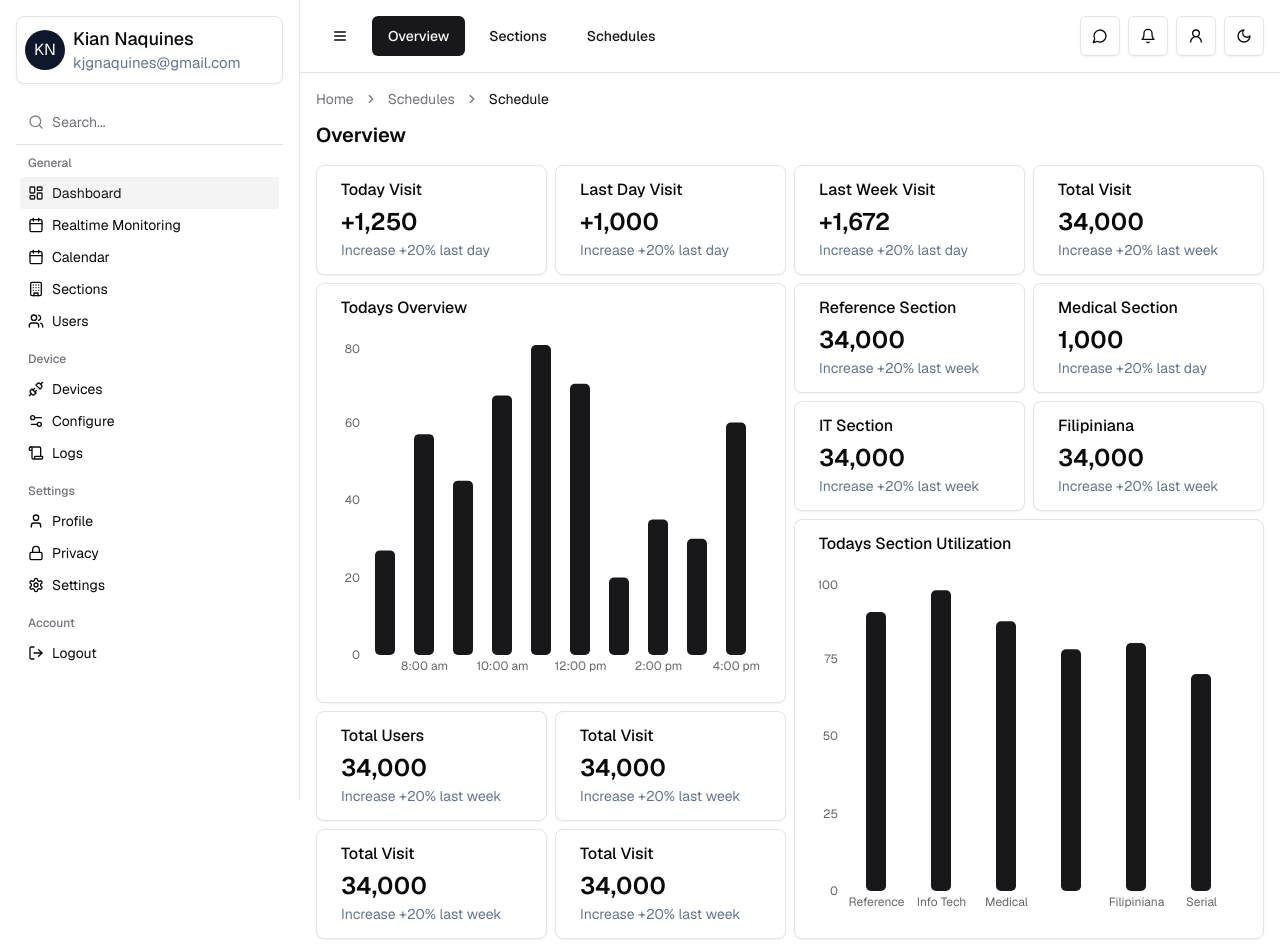
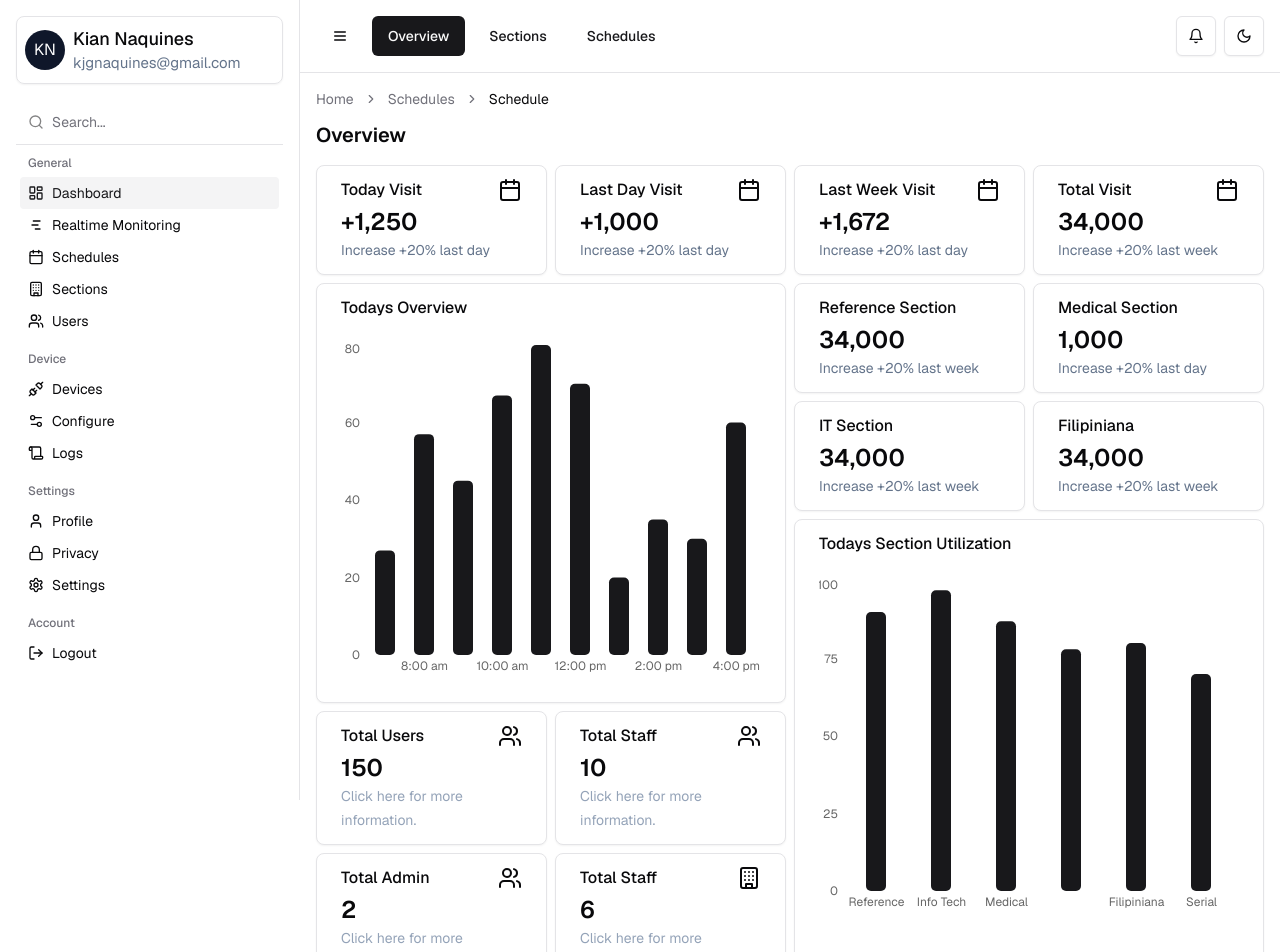
Before and after one commit to kiannaquines/crowd-monitoring-app, a Next.js app: page / in a window 1280 px wide. Shown: the top 952 px of the page. Built offline with nearby package versions, Linux system fonts and the light colour scheme.

Commit message:
finished dashboard

```diff
--- a/app/page.tsx
+++ b/app/page.tsx
@@ -8,9 +8,11 @@
   CardHeader,
   CardTitle,
 } from "@/components/ui/card"
-import { Building } from 'lucide-react';
+import { Building,Calendar,User,Users } from 'lucide-react';
 import BarGraphToday from '../components/BarGraphToday';
 import UtilizationGraph from '../components/UtilizationGraph';
+import DashboardCalendar from '@/components/DashboardCalendar';
+import Link from 'next/link';
 
 const HomePage = () => {
   return (
@@ -20,7 +22,10 @@
       <div className='grid grid-cols-4 mt-4 gap-2'>
         <Card className='shadow-sm'>
           <CardContent className='py-3'>
+            <div className='flex flex-row justify-between justify-items-center items-center'>
               <h4 className='font-medium'>Today Visit</h4>
+              <Calendar/>
+            </div>
             <h1 className='text-2xl font-semibold mt-1'>+1,250</h1>
             <small className='text-slate-500 text-sm'>Increase +20% last day</small>
           </CardContent>
@@ -28,7 +33,10 @@
 
         <Card className='shadow-sm'>
           <CardContent className='py-3'>
+            <div className='flex flex-row justify-between justify-items-center items-center'>
               <h4 className='font-medium'>Last Day Visit</h4>
+              <Calendar/>
+            </div>
             <h1 className='text-2xl font-semibold mt-1'>+1,000</h1>
             <small className='text-slate-500 text-sm'>Increase +20% last day</small>
           </CardContent>
@@ -36,7 +44,10 @@
 
         <Card className='shadow-sm'>
           <CardContent className='py-3'>
+            <div className='flex flex-row justify-between justify-items-center items-center'>
               <h4 className='font-medium'>Last Week Visit</h4>
+              <Calendar/>
+            </div>
             <h1 className='text-2xl font-semibold mt-1'>+1,672</h1>
             <small className='text-slate-500 text-sm'>Increase +20% last day</small>
           </CardContent>
@@ -44,7 +55,10 @@
 
         <Card className='shadow-sm'>
           <CardContent className='py-3'>
+            <div className='flex flex-row justify-between justify-items-center items-center'>
               <h4 className='font-medium'>Total Visit</h4>
+              <Calendar/>
+            </div>
             <h1 className='text-2xl font-semibold mt-1'>34,000</h1>
             <small className='text-slate-500 text-sm'>Increase +20% last week</small>
           </CardContent>
@@ -89,45 +103,61 @@
           </CardContent>
         </Card>
 
-        <Card className='shadow-sm col-span-2 row-span-6'>
+        <Card className='shadow-sm col-span-2 row-span-6 min-h-[100px]'>
           <CardContent className='py-3'>
             <h4 className='font-medium'>Todays Section Utilization</h4>
             <UtilizationGraph/>
           </CardContent>
         </Card>
 
-        <Card className='shadow-sm'>
+        <Link href="/users">
+          <Card className='shadow-sm cursor-pointer'>
             <CardContent className='py-3'>
+              <div className='flex flex-row justify-between items-center justify-items-center'>
                 <h4 className='font-medium'>Total Users</h4>
-            <h1 className='text-2xl font-semibold mt-1'>34,000</h1>
-            <small className='text-slate-500 text-sm'>Increase +20% last week</small>
+                <Users/>
+              </div>
+              <h1 className='text-2xl font-semibold mt-1'>150</h1>
+              <small className='text-slate-400 text-sm'>Click here for more information.</small>
             </CardContent>
           </Card>
-
-        <Card className='shadow-sm'>
+        </Link>
+        <Link href="/users/staff">
+          <Card className='shadow-sm cursor-pointer'>
             <CardContent className='py-3'>
-            <h4 className='font-medium'>Total Visit</h4>
-            <h1 className='text-2xl font-semibold mt-1'>34,000</h1>
-            <small className='text-slate-500 text-sm'>Increase +20% last week</small>
+              <div className='flex flex-row justify-between items-center justify-items-center'>
+                <h4 className='font-medium'>Total Staff</h4>
+                <Users/>
+              </div>
+              <h1 className='text-2xl font-semibold mt-1'>10</h1>
+              <small className='text-slate-400 text-sm'>Click here for more information.</small>
             </CardContent>
           </Card>
-
-
-        <Card className='shadow-sm'>
+        </Link>
+        <Link href="/users/admin">
+          <Card className='shadow-sm cursor-pointer'>
             <CardContent className='py-3'>
-            <h4 className='font-medium'>Total Visit</h4>
-            <h1 className='text-2xl font-semibold mt-1'>34,000</h1>
-            <small className='text-slate-500 text-sm'>Increase +20% last week</small>
+              <div className='flex flex-row justify-between items-center justify-items-center'>
+                <h4 className='font-medium'>Total Admin</h4>
+                <Users/>
+              </div>
+              <h1 className='text-2xl font-semibold mt-1'>2</h1>
+              <small className='text-slate-400 text-sm'>Click here for more information.</small>
             </CardContent>
           </Card>
-
-        <Card className='shadow-sm'>
+        </Link>
+        <Link href="/sections">
+          <Card className='shadow-sm cursor-pointer'>
             <CardContent className='py-3'>
-            <h4 className='font-medium'>Total Visit</h4>
-            <h1 className='text-2xl font-semibold mt-1'>34,000</h1>
-            <small className='text-slate-500 text-sm'>Increase +20% last week</small>
+              <div className='flex flex-row justify-between items-center justify-items-center'>
+                <h4 className='font-medium'>Total Staff</h4>
+                <Building/>
+              </div>
+              <h1 className='text-2xl font-semibold mt-1'>6</h1>
+              <small className='text-slate-400 text-sm'>Click here for more information.</small>
             </CardContent>
           </Card>
+        </Link>
       </div>
     </main>
   )
--- /dev/null
+++ b/app/users/admin/page.tsx
@@ -0,0 +1,9 @@
+import React from 'react'
+
+const AdminPage = () => {
+  return (
+    <div>AdminPage</div>
+  )
+}
+
+export default AdminPage
--- /dev/null
+++ b/app/users/staff/page.tsx
@@ -0,0 +1,9 @@
+import React from 'react'
+
+const StaffPage = () => {
+  return (
+    <div>StaffPage</div>
+  )
+}
+
+export default StaffPage
--- /dev/null
+++ b/components/DashboardCalendar.tsx
@@ -0,0 +1,19 @@
+'use client';
+
+import React from 'react'
+import { Calendar } from "@/components/ui/calendar"
+
+const DashboardCalendar = () => {
+    const [date, setDate] = React.useState<Date | undefined>(new Date())
+
+    return (
+      <Calendar
+        mode="single"
+        selected={date}
+        onSelect={setDate}
+        className="rounded-md w-100"
+      />
+    )
+}
+
+export default DashboardCalendar
--- a/components/Header.tsx
+++ b/components/Header.tsx
@@ -1,7 +1,7 @@
 import React from "react";
 import { Button } from "@/components/ui/button"
 import Link from "next/link";
-import { Bell,MessageCircle,UserRound,Moon,Menu } from 'lucide-react';
+import { Bell,Moon,Menu } from 'lucide-react';
 
 const Header = () => {
     return (
@@ -22,13 +22,7 @@
             </div>
             <div className="flex flex-row gap-2">
             <Button variant="outline" size="icon" className="shadow-sm">
-                <MessageCircle className="h-4 w-4" />
-            </Button>
-            <Button variant="outline" size="icon" className="shadow-sm">
                 <Bell className="h-4 w-4" />
-            </Button>
-            <Button variant="outline" size="icon" className="shadow-sm">
-                <UserRound className="h-4 w-4 " />
             </Button>
             <Button variant="outline" size="icon" className="shadow-sm">
                 <Moon className="h-4 w-4 " />
--- a/components/Sidebar.tsx
+++ b/components/Sidebar.tsx
@@ -13,7 +13,8 @@
     Unplug,
     Settings2,
     LogOut,
-    Scroll
+    Scroll,
+    GanttChart
   } from "lucide-react"
 
 const Sidebar = () => {
@@ -33,12 +34,12 @@
                             </CommandItem>
                         </Link>
                         <CommandItem>
-                            <Calendar className="mr-2 h-4 w-4" />
+                            <GanttChart className="mr-2 h-4 w-4" />
                             <span>Realtime Monitoring</span>
                         </CommandItem>
                         <CommandItem>
                             <Calendar className="mr-2 h-4 w-4" />
-                            <span>Calendar</span>
+                            <span>Schedules</span>
                         </CommandItem>
                         <CommandItem>
                             <Building className="mr-2 h-4 w-4" />
--- /dev/null
+++ b/components/ui/calendar.tsx
@@ -0,0 +1,66 @@
+"use client"
+
+import * as React from "react"
+import { ChevronLeft, ChevronRight } from "lucide-react"
+import { DayPicker } from "react-day-picker"
+
+import { cn } from "@/lib/utils"
+import { buttonVariants } from "@/components/ui/button"
+
+export type CalendarProps = React.ComponentProps<typeof DayPicker>
+
+function Calendar({
+  className,
+  classNames,
+  showOutsideDays = true,
+  ...props
+}: CalendarProps) {
+  return (
+    <DayPicker
+      showOutsideDays={showOutsideDays}
+      className={cn("p-3", className)}
+      classNames={{
+        months: "flex flex-col sm:flex-row space-y-4 sm:space-x-4 sm:space-y-0",
+        month: "space-y-4",
+        caption: "flex justify-center pt-1 relative items-center",
+        caption_label: "text-sm font-medium",
+        nav: "space-x-1 flex items-center",
+        nav_button: cn(
+          buttonVariants({ variant: "outline" }),
+          "h-7 w-7 bg-transparent p-0 opacity-50 hover:opacity-100"
+        ),
+        nav_button_previous: "absolute left-1",
+        nav_button_next: "absolute right-1",
+        table: "w-full border-collapse space-y-1",
+        head_row: "flex",
+        head_cell:
+          "text-muted-foreground rounded-md w-9 font-normal text-[0.8rem]",
+        row: "flex w-full mt-2",
+        cell: "h-9 w-9 text-center text-sm p-0 relative [&:has([aria-selected].day-range-end)]:rounded-r-md [&:has([aria-selected].day-outside)]:bg-accent/50 [&:has([aria-selected])]:bg-accent first:[&:has([aria-selected])]:rounded-l-md last:[&:has([aria-selected])]:rounded-r-md focus-within:relative focus-within:z-20",
+        day: cn(
+          buttonVariants({ variant: "ghost" }),
+          "h-9 w-9 p-0 font-normal aria-selected:opacity-100"
+        ),
+        day_range_end: "day-range-end",
+        day_selected:
+          "bg-primary text-primary-foreground hover:bg-primary hover:text-primary-foreground focus:bg-primary focus:text-primary-foreground",
+        day_today: "bg-accent text-accent-foreground",
+        day_outside:
+          "day-outside text-muted-foreground opacity-50 aria-selected:bg-accent/50 aria-selected:text-muted-foreground aria-selected:opacity-30",
+        day_disabled: "text-muted-foreground opacity-50",
+        day_range_middle:
+          "aria-selected:bg-accent aria-selected:text-accent-foreground",
+        day_hidden: "invisible",
+        ...classNames,
+      }}
+      components={{
+        IconLeft: ({ ...props }) => <ChevronLeft className="h-4 w-4" />,
+        IconRight: ({ ...props }) => <ChevronRight className="h-4 w-4" />,
+      }}
+      {...props}
+    />
+  )
+}
+Calendar.displayName = "Calendar"
+
+export { Calendar }
--- /dev/null
+++ b/components/ui/input.tsx
@@ -0,0 +1,25 @@
+import * as React from "react"
+
+import { cn } from "@/lib/utils"
+
+export interface InputProps
+  extends React.InputHTMLAttributes<HTMLInputElement> {}
+
+const Input = React.forwardRef<HTMLInputElement, InputProps>(
+  ({ className, type, ...props }, ref) => {
+    return (
+      <input
+        type={type}
+        className={cn(
+          "flex h-10 w-full rounded-md border border-input bg-background px-3 py-2 text-sm ring-offset-background file:border-0 file:bg-transparent file:text-sm file:font-medium placeholder:text-muted-foreground focus-visible:outline-none focus-visible:ring-2 focus-visible:ring-ring focus-visible:ring-offset-2 disabled:cursor-not-allowed disabled:opacity-50",
+          className
+        )}
+        ref={ref}
+        {...props}
+      />
+    )
+  }
+)
+Input.displayName = "Input"
+
+export { Input }
--- a/package.json
+++ b/package.json
@@ -17,11 +17,13 @@
     "class-variance-authority": "^0.7.0",
     "clsx": "^2.1.1",
     "cmdk": "^1.0.0",
+    "date-fns": "^3.6.0",
     "geist": "^1.3.0",
     "json-server": "^1.0.0-beta.1",
     "lucide-react": "^0.395.0",
     "next": "14.2.4",
     "react": "^18",
+    "react-day-picker": "^8.10.1",
     "react-dom": "^18",
     "react-icons": "^5.2.1",
     "recharts": "^2.12.7",
```
Also changed, not shown: components/InputComponen.tsx (added), 1 other file (tests, documents, lock files or other folders). Lines whose indentation alone changed are shown as unchanged.
